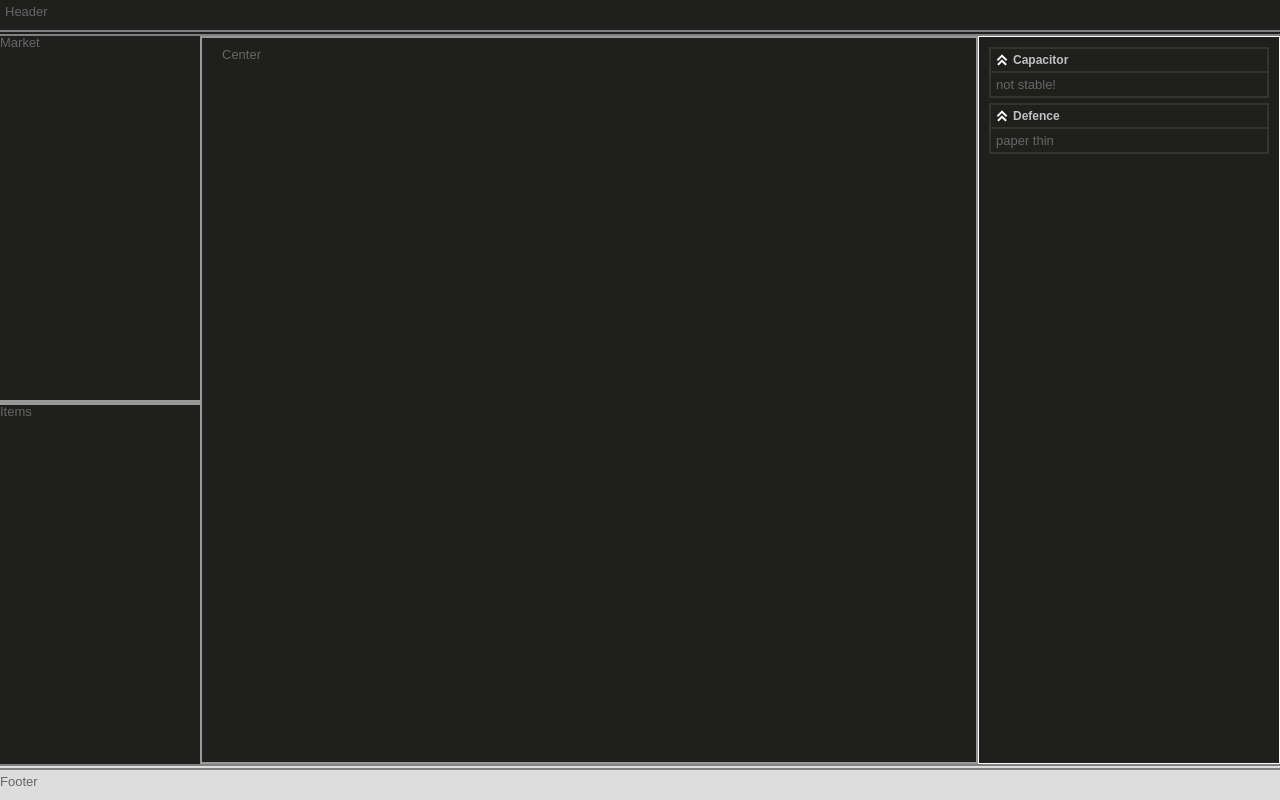
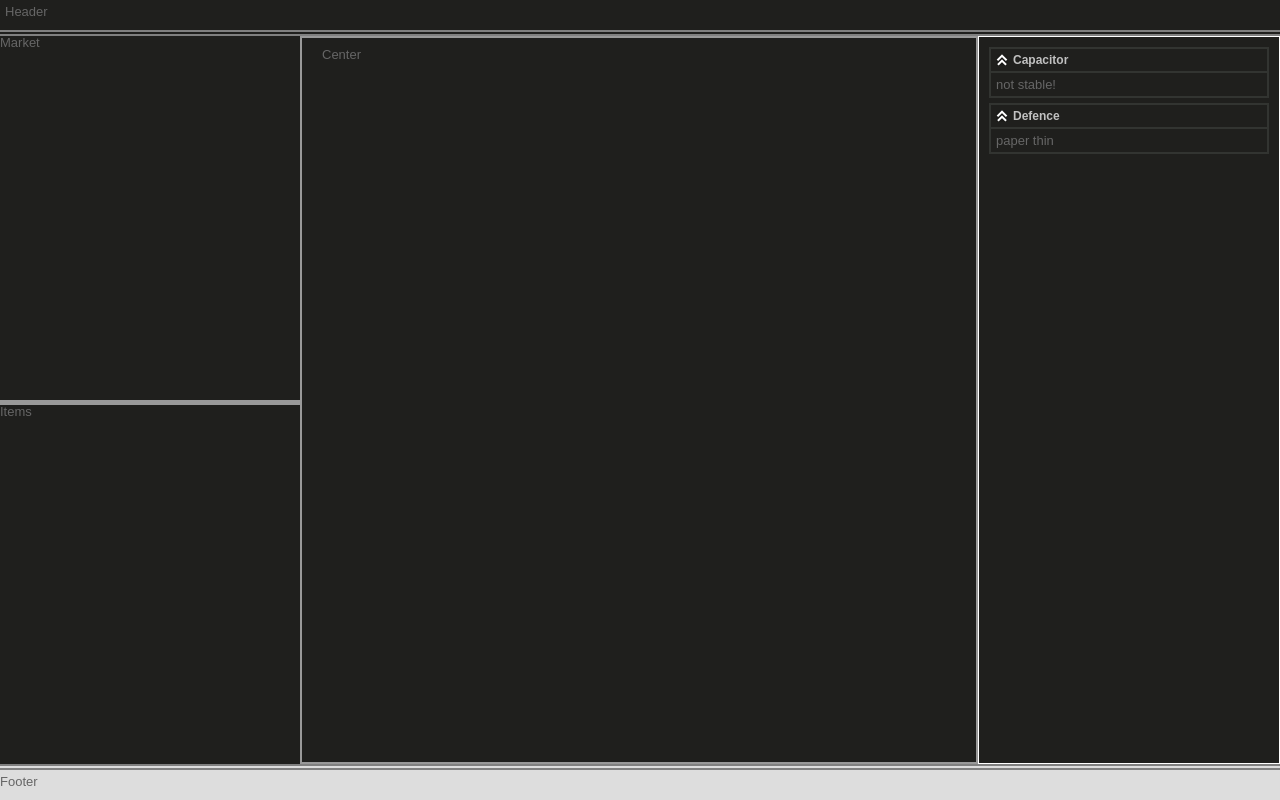
Before and after one commit to NiGhTTraX/Tengu, a Django app: page / in a window 1280 px wide. Run offline with Django 3.2, Linux system fonts and the light colour scheme.

Commit message:
UI: Changed left sidebar width to 300px.
Increased width of the left sidebar from 200px to 300px and set resize handler
width to 100%.

```diff
--- a/ui/static/css/layout.css
+++ b/ui/static/css/layout.css
@@ -25,13 +25,13 @@ html, body {
 
 #content{
 	position: absolute;
-	left: 200px;
+	left: 300px;
 	top: 36px;
 	padding: 10px 20px;
 }
 
 #left-sidebar {
-	width: 200px;
+	width: 300px;
 	position: relative;
 	float: left;
 }
--- a/ui/static/css/left-sidebar.css
+++ b/ui/static/css/left-sidebar.css
@@ -13,5 +13,5 @@
 #resize-handle {
 	position: absolute;
 	height: 5px;
-	width: 200px;
+	width: 100%;
 }
```
